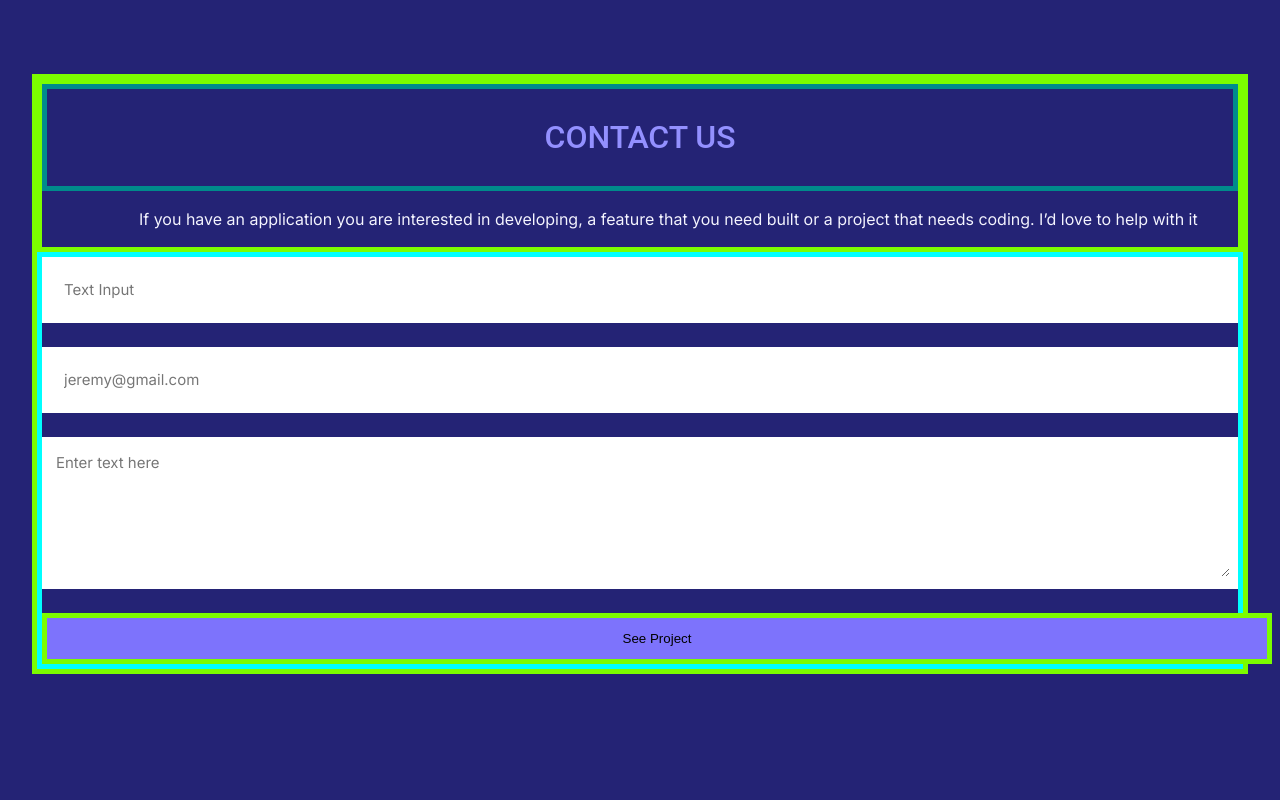
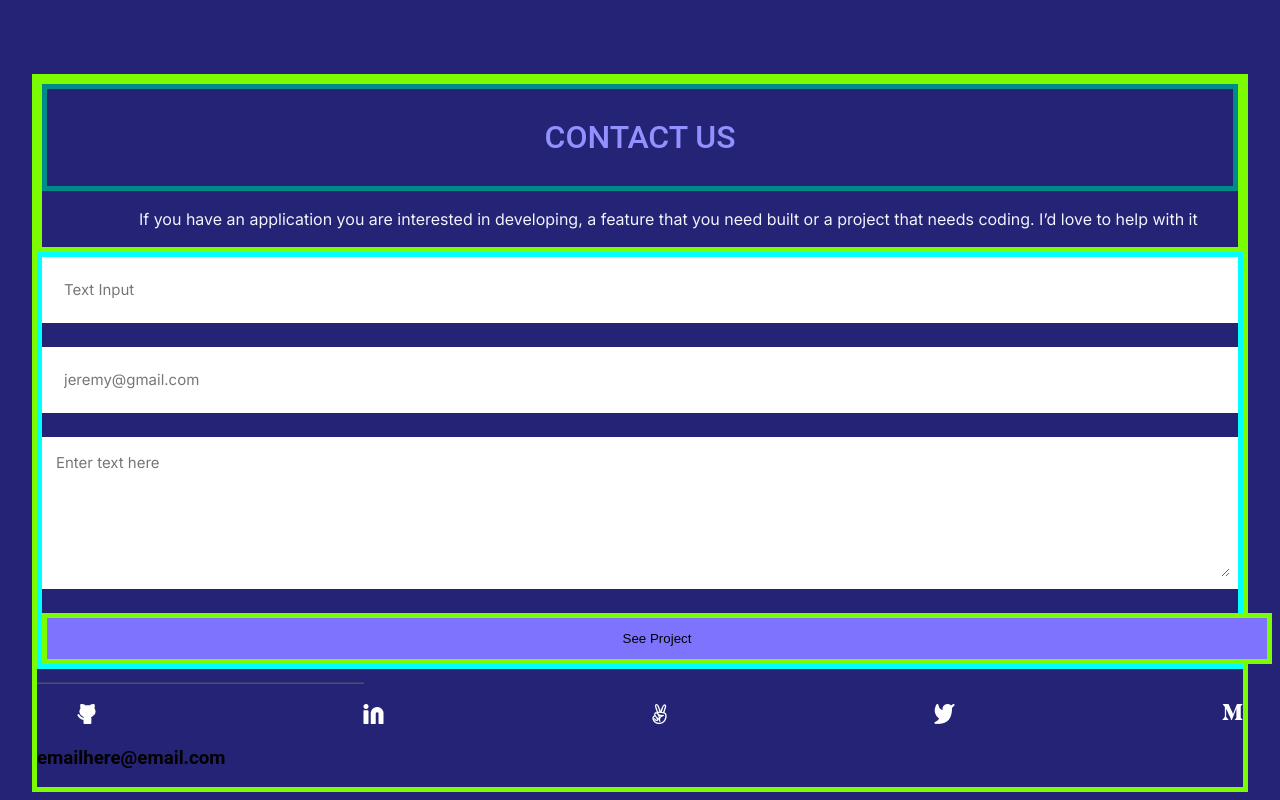
Before and after one commit to bushmusi/bushra-portfolio, a website: page index.html in a window 1280 px wide. Shown: the part 4859-5659 px from the top of the page. Before the commit the page ends 5541 px from the top, so only its background shows below. Drawn offline with Linux system fonts and the light colour scheme.

Commit message:
Semantic tags update

```diff
--- a/index.html
+++ b/index.html
@@ -224,7 +224,7 @@
 
         <form action="#" method="post" class="contact-form">
             <div class="contact-inbox">
-                <input type="text" required name="username" size="30" placeholder="Text Input" >
+                <input type="text" required name="username" maxlength="30" placeholder="Text Input" >
             </div>
 
             <div class="contact-inbox">
@@ -235,10 +235,30 @@
                 <textarea name="desc" required maxlength="500" placeholder="Enter text here"></textarea>
             </div>
 
-            <div class="btn-submit">
-                <input type="submit" value="See Project" >
+            <div class="btn-grid">
+                <div class="btn-submit">
+                    <input type="submit" value="See Project" >
+                </div>
             </div>
         </form>
+
+        <div class="last-break">
+            <img src="./img/hor_line.png" alt="Horizontal Line" id="last-line-id">
+        </div>
+
+        <div class="bottom-icons">
+            <ul class="social-icon" >
+                <li><a href="#"><img src="./img/github.png" alt="Github"></a>
+                <li><a href="#"><img src="./img/linkdin.png" alt="Linkding"></a>
+                <li><a href="#"><img src="./img/icon-3.png" alt="Not known"></a>
+                <li><a href="#"><img src="./img/twitter.png" alt="twitter"></a>
+                <li><a href="#"><img src="./img/icon-4.png" alt="Not known"></a></li>
+            </ul>
+            <div class="email-link">
+                <h3>emailhere@email.com</h3>
+            </div>
+        </div>
+
     </section>
 
 </body>
```
